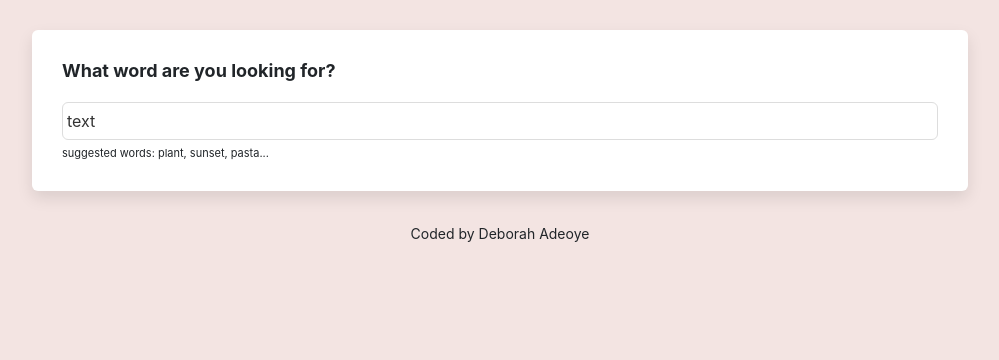
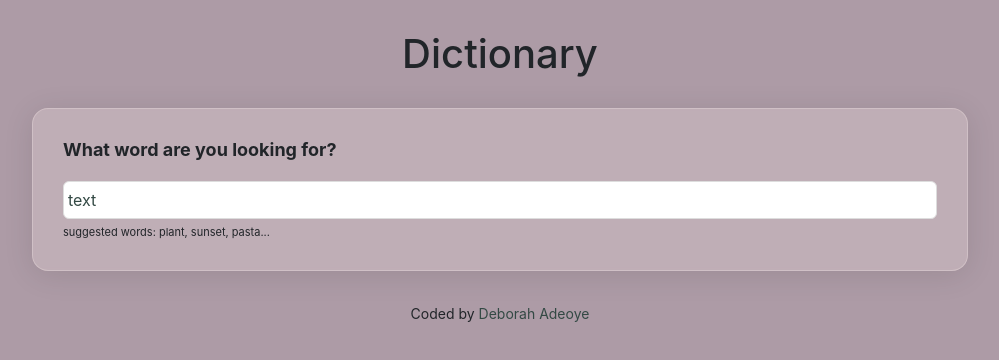
Before and after one commit to dearlydebbie/dictionary, a React (Create React App) app: page / in a window 1280 px wide. Shown: the top 360 px of the page, without its empty margins (140-1139 px from the left). Built offline with nearby package versions, Linux system fonts and the light colour scheme; no server answers.

Commit message:
extra styling

```diff
--- a/src/App.css
+++ b/src/App.css
@@ -4,16 +4,22 @@
 }
 
 body {
-  background: #f3e4e2;
+  background: #ad9ba6;
 }
 
 a {
+  text-decoration: none;
   color: #334944;
 }
 
 .App-header {
   margin: 30px 0;
 }
+.App-header h1 {
+  text-align: center;
+  margin: 30px 0;
+}
+
 .App-footer {
   text-align: center;
   margin: 30px 0;
--- a/src/App.js
+++ b/src/App.js
@@ -4,15 +4,21 @@ import Dictionary from './Dictionary';
 export default function App() {
   return (
     <div className="App">
-      <div className='container'>
+      <div className="container">
         <header className="App-header">
-
+          <h1>Dictionary</h1>
         </header>
         <main>
           <Dictionary defaultKeyword="text" />
         </main>
-      <footer className='App-footer'>
-        <small>Coded by Deborah Adeoye</small>
+        <footer className="App-footer">
+          <small>
+            Coded by
+            <a href="https://github.com/dearlydebbie/dictionary">
+              {" "}
+              Deborah Adeoye
+            </a>
+          </small>
         </footer>
       </div>
     </div>
--- a/src/Dictionary.css
+++ b/src/Dictionary.css
@@ -1,8 +1,12 @@
 .Dictionary section {
-  background: white;
+/* From https://css.glass */
+background: rgba(243, 228, 226, 0.26);
+border-radius: 16px;
+box-shadow: 0 4px 30px rgba(0, 0, 0, 0.1);
+backdrop-filter: blur(3.2px);
+-webkit-backdrop-filter: blur(3.2px);
+border: 1px solid rgba(243, 228, 226, 0.33);
   padding: 30px;
-  border-radius: 6px;
-  box-shadow: 0px 7px 16px rgb(0 0 0 / 10%);
   margin: 20px 0;
 }
 .Dictionary h1 {
@@ -16,7 +20,7 @@
   padding: 6px 4px;
   border: 1px solid #ddd;
   border-radius: 6px;
-  color: #333;
+  color: #334944;
 }
 .Dictionary .hint {
   font-size: 11px;
--- a/src/Phonetics.css
+++ b/src/Phonetics.css
@@ -13,7 +13,7 @@
 }
 
 .Phonetics a:hover {
-  background: #444;
+  background: #334944;
   color: #ddd;
   transition: all 150ms ease-in-out;
 }
```
Lines whose indentation alone changed are shown as unchanged.
